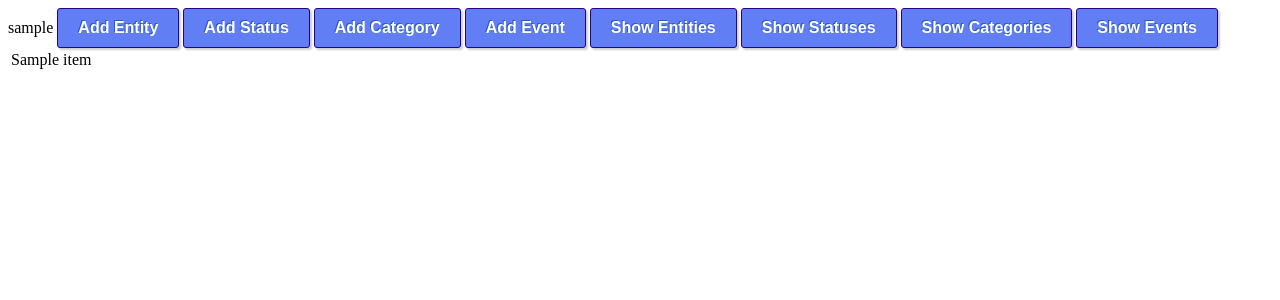
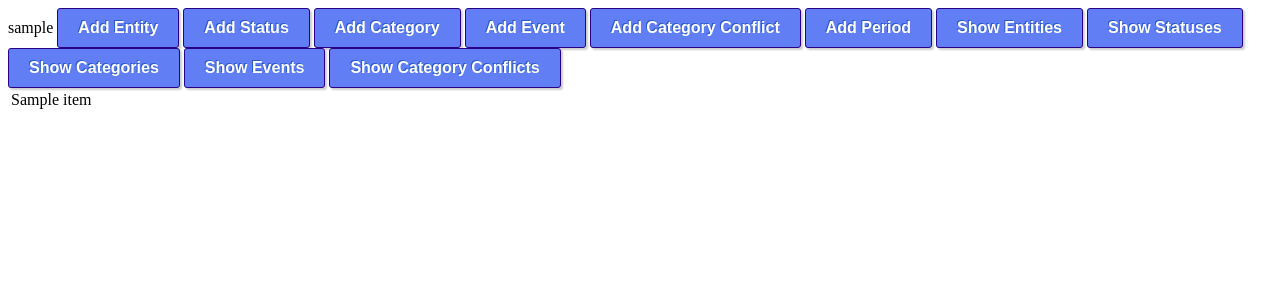
Before and after one commit to Wonqu/ZTW, a Django app: template Prosaist/templates/displaydata.html in a window 1280 px wide. Shown: the top 300 px of the page. Run offline with Django 3.2, Linux system fonts and the light colour scheme; the template is opened without the code that fills it: most values are stand-ins (such as "Sample title", 1, 10 or a date in 2020).

Commit message:
Dodano funkcjonalność dotyczącą dodawania i przeglądania kategorii

```diff
--- a/Prosaist/models.py
+++ b/Prosaist/models.py
@@ -38,6 +38,10 @@ class Category_Conflict(models.Model):
     category_2 = models.ForeignKey(Category, on_delete=models.CASCADE, related_name='cc_2')
     project = models.ForeignKey(Project, on_delete=models.PROTECT)
 
+    class Meta:
+        unique_together = ("category_1", "category_2",)
+
+
 
 class Status(models.Model):
     name = models.CharField(max_length=255)
--- a/Prosaist/templates/displaydata.html
+++ b/Prosaist/templates/displaydata.html
@@ -3,7 +3,10 @@
     <table>
         {% for item in data %}
             <tr>
-                <td>{{ item.name }}</td>
+            <td>
+            <!-- ToDo Refactor -->
+                {% if item.name %}{{ item.name }} {% else %} {{ item.category_1.name }} - {{item.category_2.name }} {% endif %}
+            </td>
             </tr>
         {% endfor %}
     </table>
--- a/Prosaist/templates/userbar.html
+++ b/Prosaist/templates/userbar.html
@@ -3,8 +3,11 @@
     <a class="user" href="{% url 'status' username=username projectname=projectname %}">Add Status</a>
     <a class="user" href="{% url 'category' username=username projectname=projectname %}">Add Category</a>
     <a class="user" href="{% url 'event' username=username projectname=projectname %}">Add Event</a>
+    <a class="user" href="{% url 'category_conflict' username=username projectname=projectname %}">Add Category Conflict</a>
+    <a class="user" href="{% url 'period' username=username projectname=projectname %}">Add Period</a>
     <a class="user" href="{% url 'display_entity' username=username projectname=projectname %}">Show Entities</a>
     <a class="user" href="{% url 'display_status' username=username projectname=projectname %}">Show Statuses</a>
     <a class="user" href="{% url 'display_category' username=username projectname=projectname %}">Show Categories</a>
     <a class="user" href="{% url 'display_event' username=username projectname=projectname %}">Show Events</a>
+    <a class="user" href="{% url 'display_category_conflicts' username=username projectname=projectname %}">Show Category Conflicts</a>
 {% endblock %}
--- a/Prosaist/text/messages.py
+++ b/Prosaist/text/messages.py
@@ -10,6 +10,9 @@ message_event_error = 'Failed to save Event!'
 message_category_success = 'Category saved successfully!'
 message_category_error = 'Failed to save Category!'
 
+message_categoryConflict_success = 'Category Conflict saved successfully!'
+message_categoryConflict_error = 'Failed to save Category Conflict!'
+
 message_period_success = 'Period saved successfully!'
 message_period_error = 'Failed to save Period!'
 
--- a/Prosaist/urls.py
+++ b/Prosaist/urls.py
@@ -1,7 +1,7 @@
 from django.conf.urls import url
 
-from Prosaist.views import index, login, logout, signup, event, entity, category, status, display_entity, \
-    display_status, display_category, display_event
+from Prosaist.views import index, login, logout, signup, event, entity, category, category_conflict, period, status, display_entity, \
+    display_status, display_category, display_event, display_category_conflicts
 
 urlpatterns = [
      url(r'^$', index, name='index')
@@ -9,14 +9,16 @@ urlpatterns = [
     ,url(r'^logout/$', logout, name='logout')
     ,url(r'^signup/$', signup, name='signup')
     ,url(r'^u/(?P<username>[\w.@+-]+)/(?P<projectname>[\w.@+-]+)/entity/$', entity, name='entity')
-    , url(r'^u/(?P<username>[\w.@+-]+)/(?P<projectname>[\w.@+-]+)/status/$', status, name='status')
-    , url(r'^u/(?P<username>[\w.@+-]+)/(?P<projectname>[\w.@+-]+)/category/$', category, name='category')
-    , url(r'^u/(?P<username>[\w.@+-]+)/(?P<projectname>[\w.@+-]+)/event/$', event, name='event')
-    , url(r'^u/(?P<username>[\w.@+-]+)/(?P<projectname>[\w.@+-]+)/entities/$', display_entity, name='display_entity')
-    , url(r'^u/(?P<username>[\w.@+-]+)/(?P<projectname>[\w.@+-]+)/statuses/$', display_status, name='display_status')
-    , url(r'^u/(?P<username>[\w.@+-]+)/(?P<projectname>[\w.@+-]+)/categories/$', display_category,
-          name='display_category')
-    , url(r'^u/(?P<username>[\w.@+-]+)/(?P<projectname>[\w.@+-]+)/events/$', display_event, name='display_event')
+    ,url(r'^u/(?P<username>[\w.@+-]+)/(?P<projectname>[\w.@+-]+)/status/$', status, name='status')
+    ,url(r'^u/(?P<username>[\w.@+-]+)/(?P<projectname>[\w.@+-]+)/category/$', category, name='category')
+    ,url(r'^u/(?P<username>[\w.@+-]+)/(?P<projectname>[\w.@+-]+)/event/$', event, name='event')
+    ,url(r'^u/(?P<username>[\w.@+-]+)/(?P<projectname>[\w.@+-]+)/category_conflict/$', category_conflict, name='category_conflict')
+    ,url(r'^u/(?P<username>[\w.@+-]+)/(?P<projectname>[\w.@+-]+)/period/$', period, name='period')
+    ,url(r'^u/(?P<username>[\w.@+-]+)/(?P<projectname>[\w.@+-]+)/entities/$', display_entity, name='display_entity')
+    ,url(r'^u/(?P<username>[\w.@+-]+)/(?P<projectname>[\w.@+-]+)/statuses/$', display_status, name='display_status')
+    ,url(r'^u/(?P<username>[\w.@+-]+)/(?P<projectname>[\w.@+-]+)/categories/$', display_category, name='display_category')
+    ,url(r'^u/(?P<username>[\w.@+-]+)/(?P<projectname>[\w.@+-]+)/events/$', display_event, name='display_event')
+    , url(r'^u/(?P<username>[\w.@+-]+)/(?P<projectname>[\w.@+-]+)/category_conflicts/$', display_category_conflicts, name='display_category_conflicts')
     #,url(r'^user/<username>[\w.@+-]+/$', userprofile, name='userprofile')
     #,url(r'^user/<username>[\w.@+-]+/<projectname>[\w.@+-]+/$', project, name='project')
     ,
--- a/Prosaist/view_scripts/forms/__init__.py
+++ b/Prosaist/view_scripts/forms/__init__.py
@@ -1 +1 @@
-from Prosaist.view_scripts.forms import login, signup, entity, event, category
+from Prosaist.view_scripts.forms import login, signup, entity, event, category, category_conflict
--- a/Prosaist/view_scripts/input_single_base.py
+++ b/Prosaist/view_scripts/input_single_base.py
@@ -7,7 +7,7 @@ from django.contrib import messages
 
 def view_base(request, username, projectname, model, modelform, msg_success, msg_error):
     user_id = User.objects.get(username=username)
-    project = Project.objects.get(name=projectname, pr_owner_id=user_id)
+    project = Project.objects.get(name=projectname, owner_id=user_id)
     project_id = project.id
     form = modelform(initial={'project': project_id})
     form.fields['project'].widget.attrs['readonly'] = True
@@ -16,7 +16,7 @@ def view_base(request, username, projectname, model, modelform, msg_success, msg
         if (form.is_valid()):
             try:
                 name = request.POST.get('name', '')
-                object = model(en_project=project, name=name)
+                object = model(project=project, name=name)
                 object.save()
                 messages.add_message(request, messages.SUCCESS, msg_success)
             except ObjectDoesNotExist:
```
Also changed, not shown: Prosaist/views.py (+15 -1 lines), db.sqlite3.
